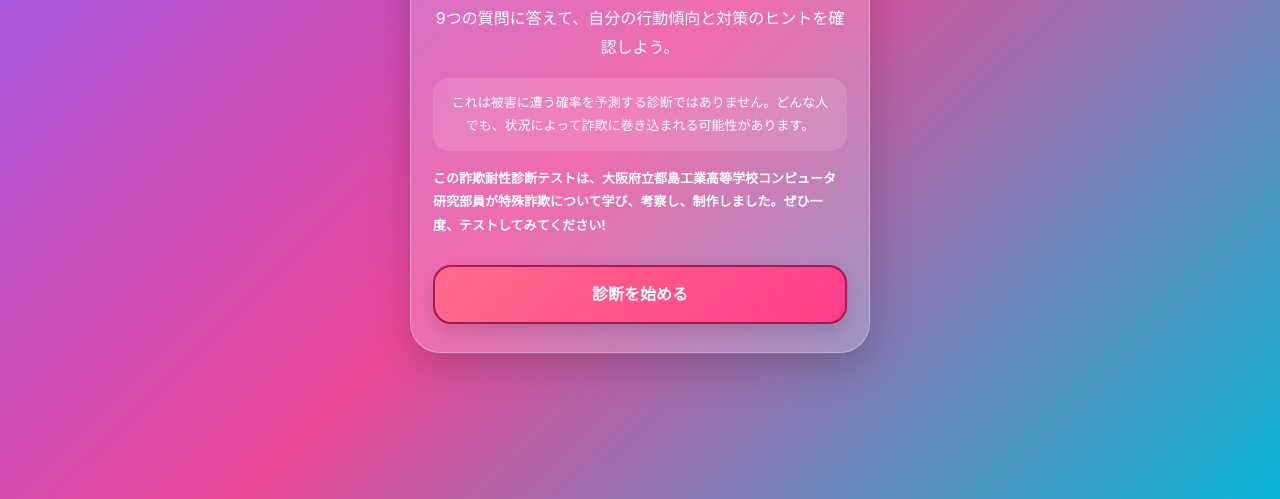
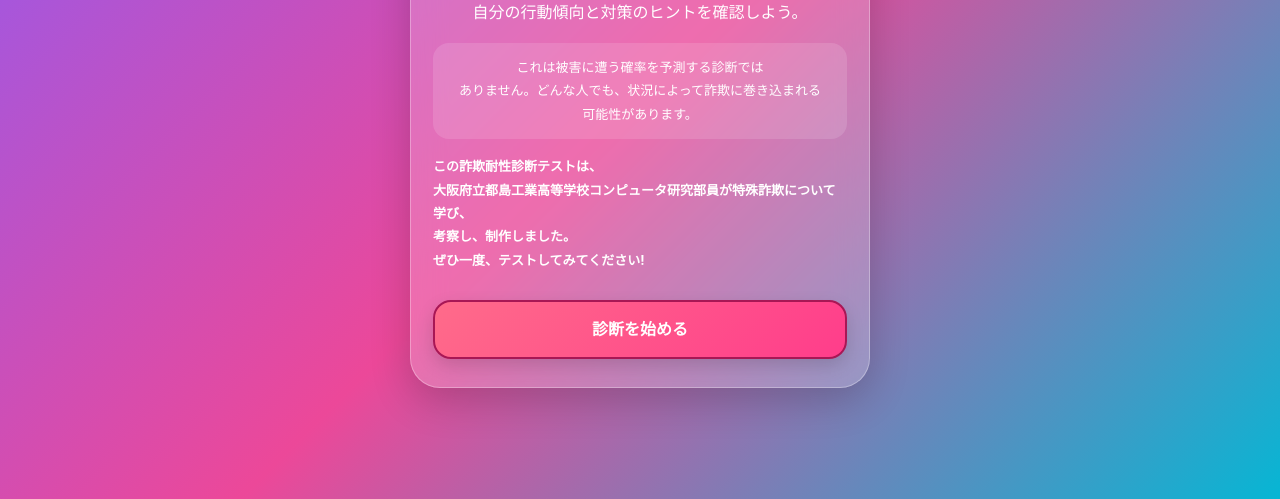
Before and after one commit to FraudPrevention2026/summary, a plain HTML site: page index.html in a window 1280 px wide. Shown: the part 301-800 px from the top of the page. Drawn offline with Linux system fonts and the light colour scheme.

Commit message:
Refactor introduction text in index.html
Updated text formatting and structure in the introduction section for better readability.

```diff
--- a/index.html
+++ b/index.html
@@ -17,9 +17,9 @@
     <section class="card fade" id="card" aria-live="polite">
       <div class="intro-kicker">SCAM RESILIENCE TEST</div>
       <h1 class="intro-title">詐欺耐性<br>診断テスト</h1>
-      <p class="intro-copy">9つの質問に答えて、自分の行動傾向と対策のヒントを確認しよう。</p>
-      <p class="intro-note">これは被害に遭う確率を予測する診断ではありません。どんな人でも、状況によって詐欺に巻き込まれる可能性があります。</p>
-      <p class="intro-origin"><b>この詐欺耐性診断テストは、大阪府立都島工業高等学校コンピュータ研究部員が特殊詐欺について学び、考察し、制作しました。ぜひ一度、テストしてみてください!</b></p>
+      <p class="intro-copy">9つの質問に答えて、<br>自分の行動傾向と対策のヒントを確認しよう。</p>
+      <p class="intro-note">これは被害に遭う確率を予測する診断では<br>ありません。どんな人でも、状況によって詐欺に巻き込まれる<br>可能性があります。</p>
+      <p class="intro-origin"><b>この詐欺耐性診断テストは、<br>大阪府立都島工業高等学校コンピュータ研究部員が特殊詐欺について学び、<br>考察し、制作しました。<br>ぜひ一度、テストしてみてください!</b></p>
       <button class="primary-btn" id="startBtn" type="button">診断を始める</button>
     </section>
   </main>
```
